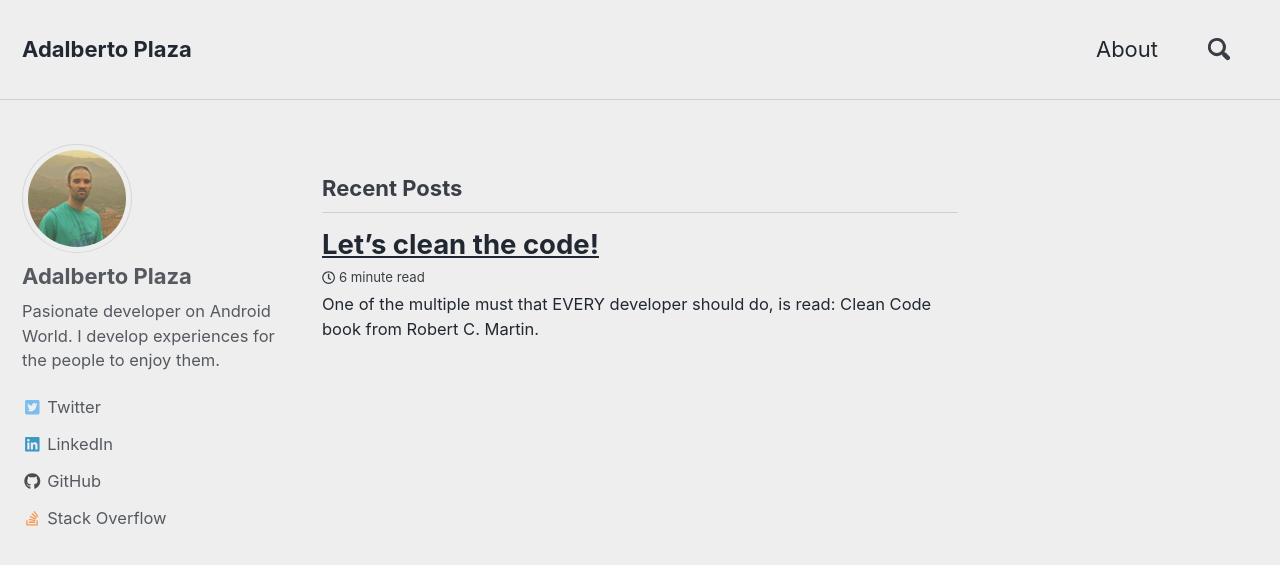
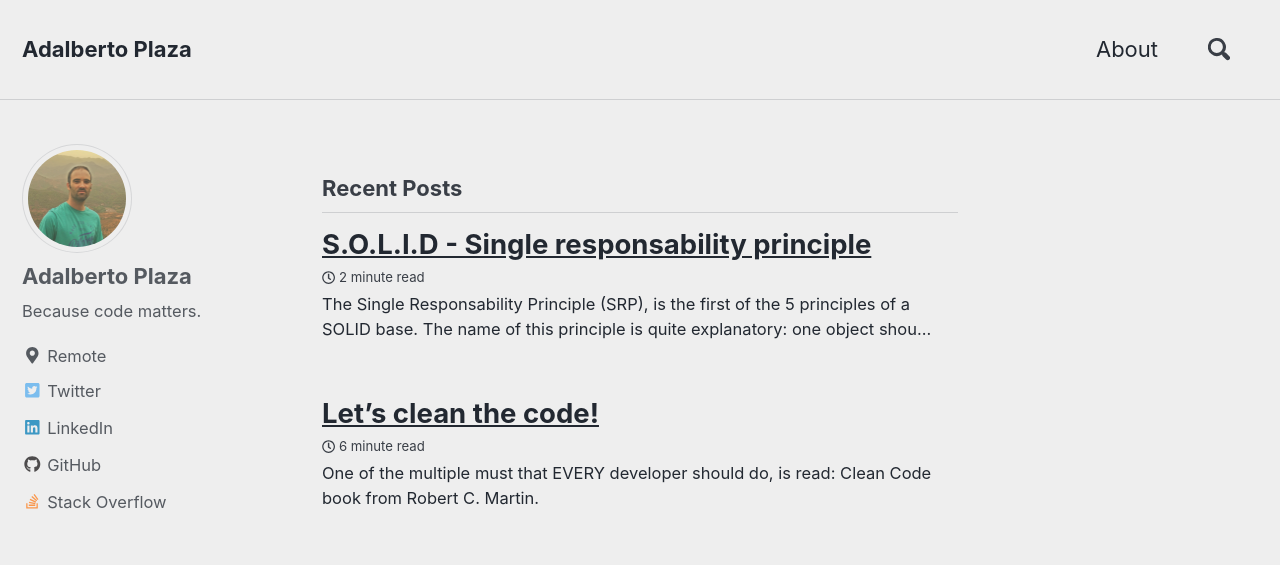
Before and after one commit to adalpari/adalpari.github.io, a Jekyll site: the page built from index.html, in a window 1280 px wide and 900 px high. Shown: the top 565 px of the window. Built offline with Jekyll 4.4.1, drawn with Linux system fonts in a browser that asks for light colours; nearby versions of some CDN libraries; a script bundle is joined from its source files by our own code; the list of posts is cut into pages by our own code; comment, search, counter and statistics services are not loaded; part of the change alters nothing that is shown.

Commit message:
SRP post

````diff
--- a/_config.yml
+++ b/_config.yml
@@ -99,8 +99,8 @@ analytics:
 author:
   name             : "Adalberto Plaza"
   avatar           : "assets/images/avatar.jpg"
-  bio              : "Pasionate developer on Android World. I develop experiences for the people to enjoy them."
-  location         :
+  bio              : "Because code matters."
+  location         : "Remote"
   email            :
   uri              :
   home             : # null (default), "absolute or relative url to link to author home"
--- /dev/null
+++ b/_posts/2018-04-30-SOLID-S.md
@@ -0,0 +1,84 @@
+---
+title: "S.O.L.I.D - Single responsability principle"
+header:
+  teaser: /assets/images/bus.jpg
+  overlay_image: /assets/images/bus.jpg
+---
+
+__The Single Responsability Principle__ (SRP), is the first of the 5 principles of a SOLID base.
+The name of this principle is quite explanatory: one object should have one, and only one resposanility. This is: have only one purpose.
+
+Why this principle is good for the code base?.
+- It will contribute to have a better object organization. We wont have our features mixed and we will know which classes we should use for each task.
+- It will prevent changes propagation in our code. This is that we will have pretty focalised which classes we need to change in our code evolution.
+- If we have a class with lot of different tasks, we would be changit it more often than a _single responsability_ class.
+- Classes with more than one resposability tends to be coupled between them.
+
+How can I know my object is fullfiling it? - _you may ask_.
+Well, imaging a public transport viehicle: a bus, not a coded figurated bus, a real bus.
+What is the purpose of a bus?. Simple: transport passengers from one place to another. That is its responsability.
+Could you imagine a bus that not only takes the passengers from their house to work, but also serves to the passangers a breakfast?. _Would be great I know_, but that's NOT its duty. So we could say that the bus would be violating the _Single responsability principle_.
+
+Now let's make an example in the code. Take a look at the following classes (forget about the error handling):
+
+```java
+public class Card {
+	private int value;
+
+	public Card(int value) {
+		this.value = value;
+	}
+
+	public int getValue() {
+		return value;
+	}
+}
+```
+
+```java
+public class CardsDeck {
+	private Queue<Card> allCards;
+
+	public CardsHolder(Queue<Card> cards) {
+		this.allCards = cards;
+	}
+
+	public Card get() {
+		return allCards.poll();
+	}
+
+	public void mix() {
+		Collections.shuffle(allCards);
+	}
+
+	public int getTotalValueOf(List<Card> cards) {
+		int totalValue = 0;
+
+		for (Card card : cards) {
+			totalValue += card.getValue()
+		}
+
+		return totalValue;
+	}
+}
+```
+
+Can you see what's wrong in the code?
+Well, we have a _Card_ representation, which holds just the value. And a _CardsDeck_ which can be created, mixed, one can take a card from it one by one and finally one can know the total value from a list of cards.
+It's pretty clear that the _CardsDeck_ is doing a job out of its scope: calculating the value of a cards list. Let's clarify it: the class is supposed to handles a deck of cards, but it's not supposed to also calculates scores from it.
+
+Fortunately, fix the issue is quite easy!. We just need to create a CardsScoreCalculator class to do that kind of stuff, and remove the method from _CardsDeck_:
+
+```java
+public class CardsScoreCalculator {
+	public int getTotalValueOf(List<Card> cards) {
+		int totalValue = 0;
+
+		for (Card card : cards) {
+			totalValue += card.getValue()
+		}
+
+		return totalValue;
+	}
+}
+```
````
Also changed, not shown: assets/images/bus.jpg (added), 9 other files.
